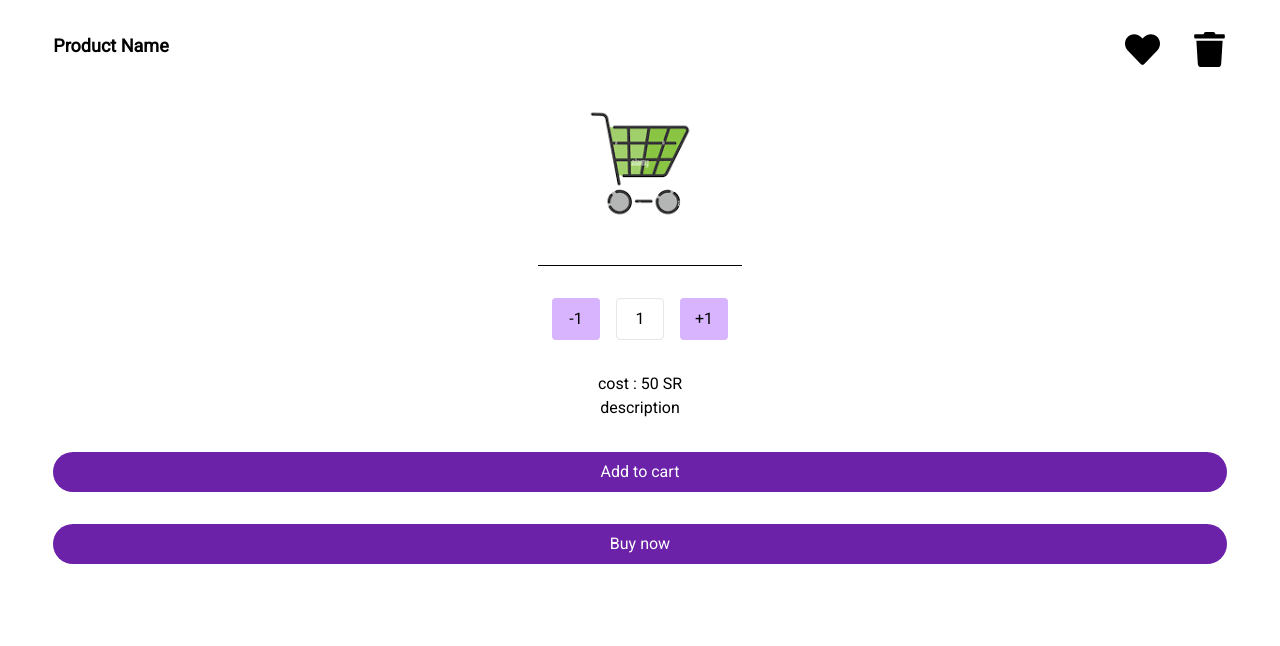
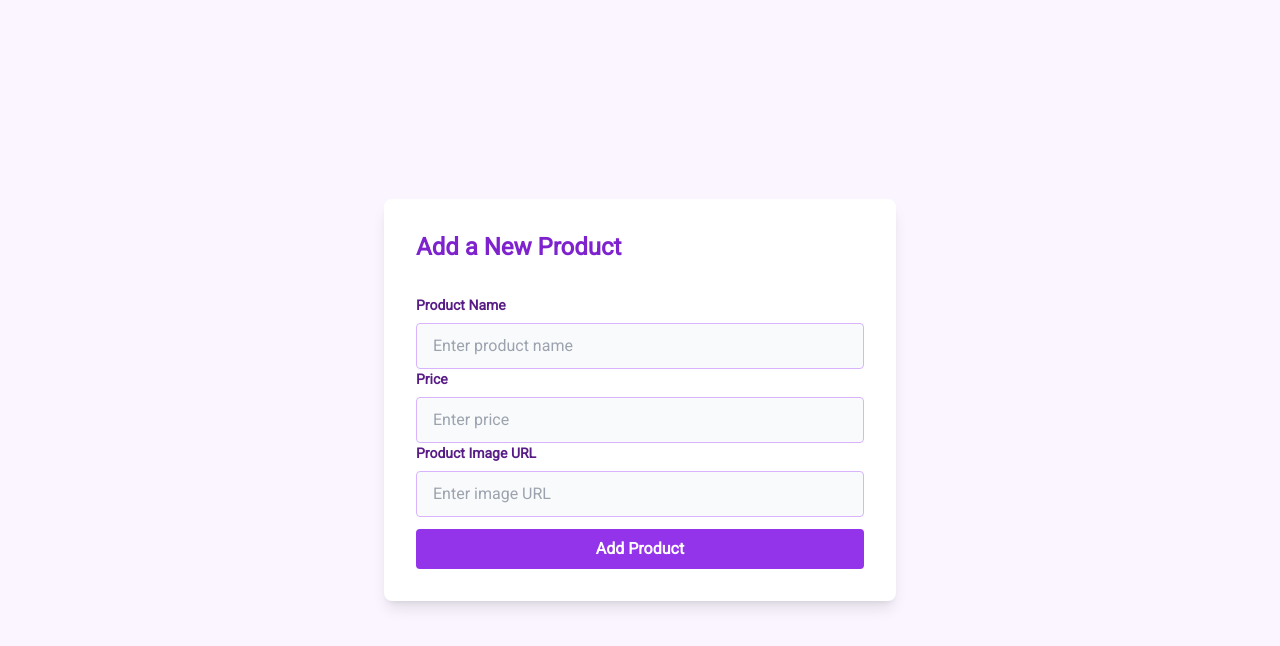
Before and after one commit to hussain-alsayedali/e-commerce-system, a React (Vite) app in the folder client/: page / in a window 1280 px wide. Shown: the top 646 px of the page. Built offline with nearby package versions, Linux system fonts and the light colour scheme.

Commit message:
Add a New Product Page

```diff
--- a/client/src/App.tsx
+++ b/client/src/App.tsx
@@ -5,6 +5,7 @@ import SignupPage from "./pages/SignupPage.tsx";
 import SigninPage from "./pages/SinginPage.tsx";
 import ShoppingCartPage from "./pages/ShoppingCartPage.tsx";
 import ProductViewPage from "./pages/ProductViewPage.tsx";
+import AddProduct from "./pages/AddProduct.tsx";
 import React from "react";
 
 function App() {
@@ -12,7 +13,7 @@ function App() {
 
   return (
     <>
-      <ProductViewPage />
+      <AddProduct />
     </>
   );
 }
--- /dev/null
+++ b/client/src/pages/AddProduct.tsx
@@ -0,0 +1,48 @@
+import React, { useState } from 'react';
+
+function ProductForm() {
+    const [productName, setProductName] = useState('');
+    const [productPrice, setProductPrice] = useState('');
+    const [productImage, setProductImage] = useState('');
+
+    // const handleSubmit = (e) => {
+    //     e.preventDefault();
+    //     // Logic to handle product submission goes here
+    //     console.log({ productName, productPrice, productImage });
+    // };
+
+    return (
+        <div className="min-h-screen flex items-center justify-center bg-purple-50">
+            <form className="w-full max-w-lg p-8 space-y-8 bg-white rounded-lg shadow-lg" >
+                <h2 className="text-2xl font-bold text-purple-700">Add a New Product</h2>
+                <div className="flex flex-wrap -mx-3 mb-6">
+                    <div className="w-full px-3">
+                        <label className="block text-purple-900 text-sm font-bold mb-2" htmlFor="product-name">
+                            Product Name
+                        </label>
+                        <input className="appearance-none block w-full bg-gray-50 text-gray-700 border border-purple-300 rounded py-3 px-4 leading-tight focus:outline-none focus:bg-white focus:border-purple-500" id="product-name" type="text" placeholder="Enter product name" value={productName} onChange={(e) => setProductName(e.target.value)} />
+                    </div>
+                    <div className="w-full px-3">
+                        <label className="block text-purple-900 text-sm font-bold mb-2" htmlFor="product-price">
+                            Price
+                        </label>
+                        <input className="appearance-none block w-full bg-gray-50 text-gray-700 border border-purple-300 rounded py-3 px-4 leading-tight focus:outline-none focus:bg-white focus:border-purple-500" id="product-price" type="number" placeholder="Enter price" value={productPrice} onChange={(e) => setProductPrice(e.target.value)} />
+                    </div>
+                    <div className="w-full px-3">
+                        <label className="block text-purple-900 text-sm font-bold mb-2" htmlFor="product-image">
+                            Product Image URL
+                        </label>
+                        <input className="appearance-none block w-full bg-gray-50 text-gray-700 border border-purple-300 rounded py-3 px-4 mb-3 leading-tight focus:outline-none focus:bg-white focus:border-purple-500" id="product-image" type="url" placeholder="Enter image URL" value={productImage} onChange={(e) => setProductImage(e.target.value)} />
+                    </div>
+                    <div className="w-full px-3">
+                        <button className="w-full bg-purple-600 hover:bg-purple-700 text-white font-bold py-2 px-4 rounded focus:outline-none focus:shadow-outline" type="submit">
+                            Add Product
+                        </button>
+                    </div>
+                </div>
+            </form>
+        </div>
+    );
+}
+
+export default ProductForm;
```
